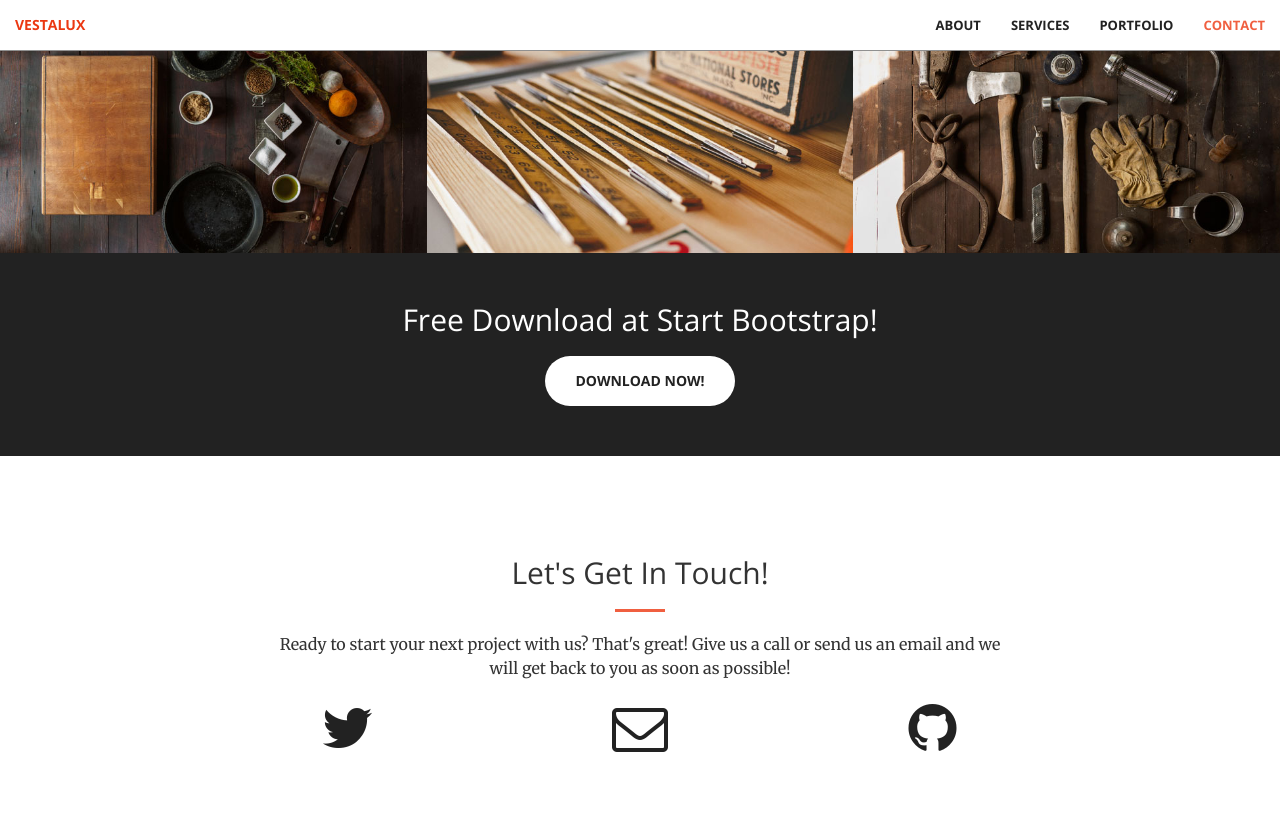
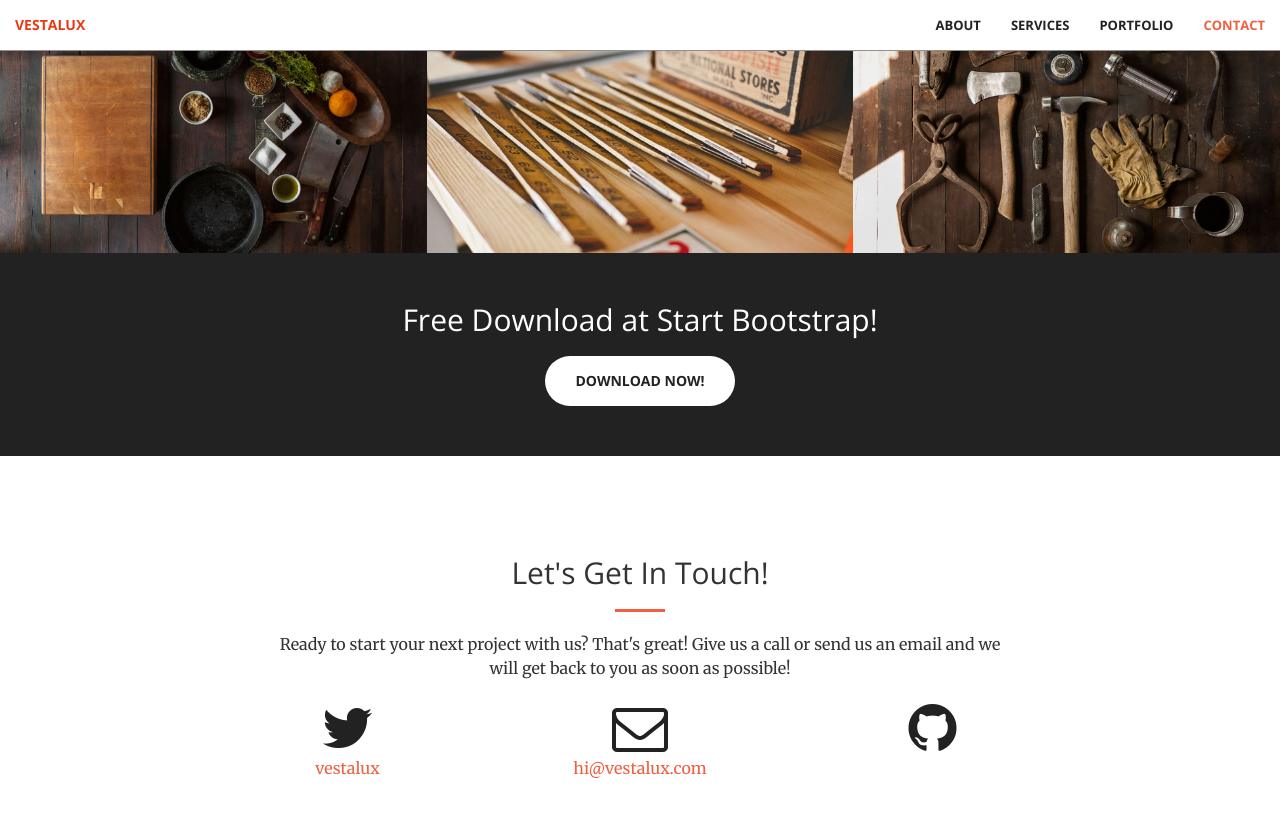
Before and after one commit to vestalux/jekyll, a Jekyll site: the page built from index.html, in a window 1280 px wide and 900 px high, scrolled down 1981 px. Shown: the top 817 px of the window. Built offline with Jekyll 4.4.1, drawn with Linux system fonts in a browser that asks for light colours.

Commit message:
Updated _config.yml

```diff
--- a/_config.yml
+++ b/_config.yml
@@ -1,12 +1,13 @@
 # Site settings
 title:
-email:
+email: hi@vestalux.com
 description: > # this means to ignore newlines until "baseurl:"
 baseurl: "" # the subpath of your site, e.g. /blog/
 url: "" # the base hostname & protocol for your site
 
-twitter_username:
+twitter_username: vestalux
 github_username:
+facebook_username: vestalux
 
 # Build settings
 markdown: kramdown
```
